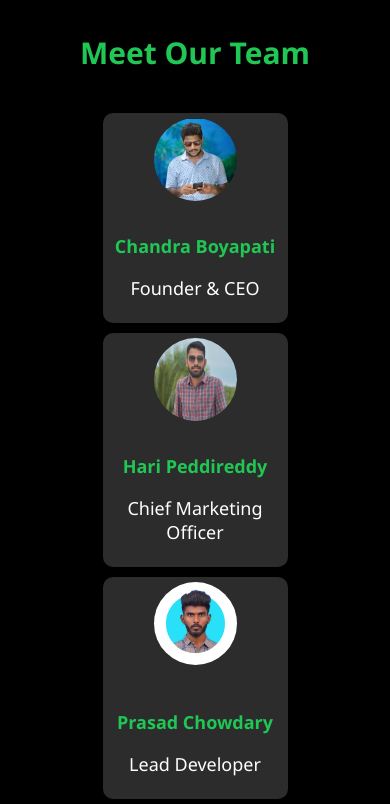
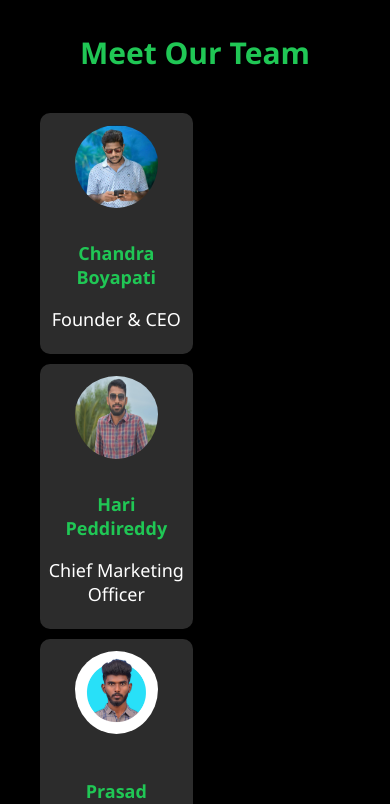
Before and after one commit to PrasadNalajala/stayspot, a React (Create React App) app: page /about-us in a window 390 px wide. Shown: the part 3200-4004 px from the top of the page. Built offline with nearby package versions, Linux system fonts and the light colour scheme.

Commit message:
responsive fix

```diff
--- a/src/components/AboutUs/index.css
+++ b/src/components/AboutUs/index.css
@@ -50,6 +50,7 @@
     display: flex;
     justify-content: space-around;
     padding: 20px 0;
+    gap:10px;
   }
 
   .team-card {
@@ -256,14 +257,16 @@
   .team-container{
     flex-wrap: wrap;
     gap: 10px;
+    justify-content: flex-start;
   }
   .team-card{
-    width: 175px;
+    width: 46%;
     padding: 5px;
   }
   .team-img{
     width: 83px;
     height: 83px;
+    padding-top: 7px;
   }
   .third-about{
     margin-top: 30px;
```
